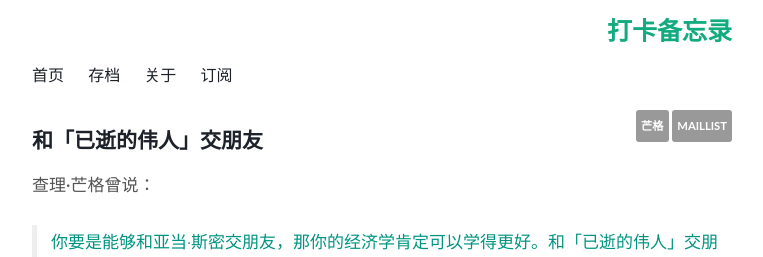
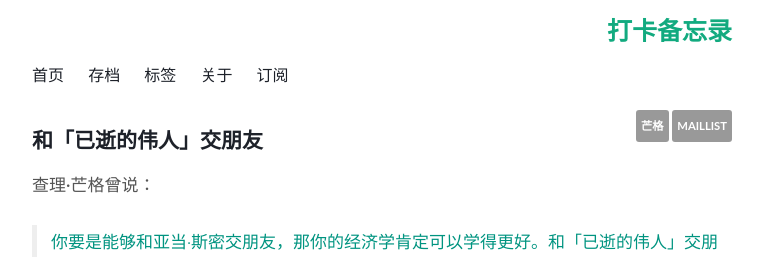
Before and after one commit to Turbo-Snail/ReadingCard, a Jekyll site: the page built from _posts/2017-06-21-MakeFriends.md, in a window 1280 px wide. Shown: the top 257 px of the page, without its empty margins (258-1021 px from the left). Built offline with Jekyll 4.4.1, drawn with Linux system fonts in a browser that asks for light colours; comment, search, counter and statistics services are not loaded.

Commit message:
Update default.html

```diff
--- a/_includes/themes/effector-wide/default.html
+++ b/_includes/themes/effector-wide/default.html
@@ -17,6 +17,7 @@
       <div class="nav">
 <a href="/">首页</a>
 <a href="/archive/">存档</a>
+<a href="/tag/">标签</a>
 <a href="/about">关于</a>
 <a href="/feed/">订阅</a>
 </div>
```
